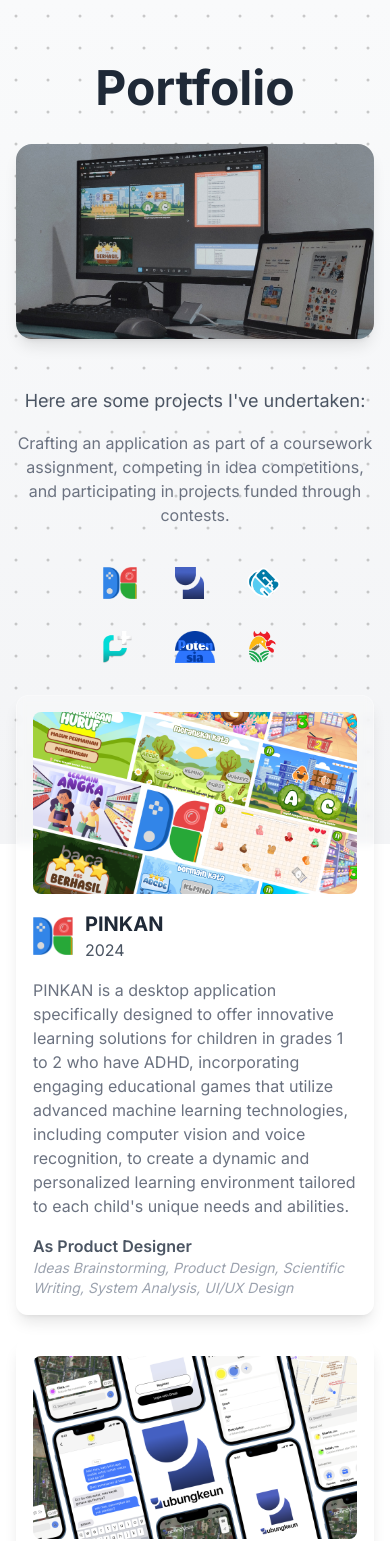
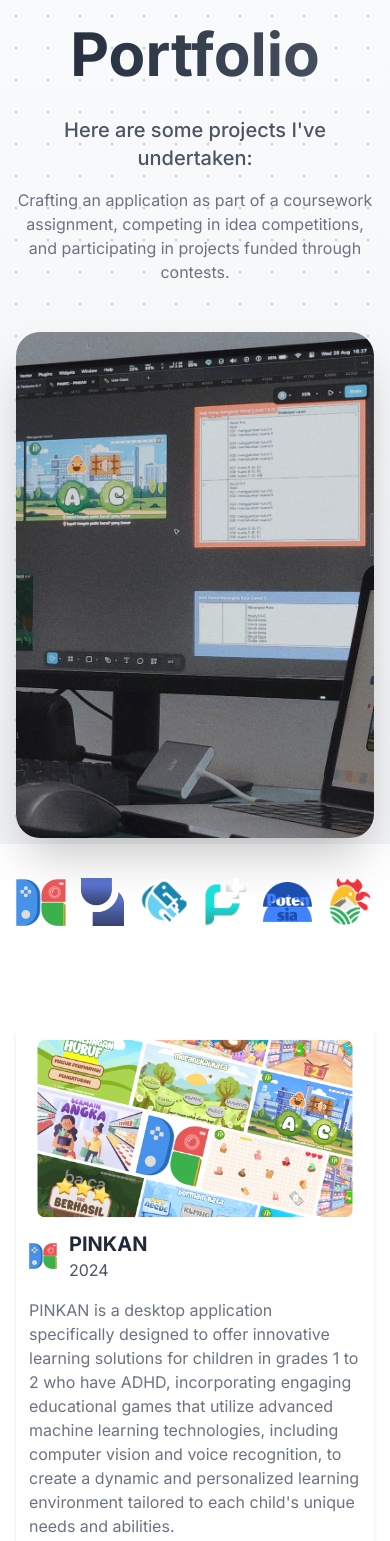
Before and after one commit to askar-ef/askarwebsite, a Next.js app: page /portfolio in a window 390 px wide. Shown: the top 1541 px of the page. Built offline with nearby package versions, Linux system fonts and the light colour scheme.

Commit message:
fix portfolio and add retro-grid

```diff
--- a/src/app/portfolio/page.tsx
+++ b/src/app/portfolio/page.tsx
@@ -7,6 +7,7 @@ import { DotPattern } from "@/components/ui/dot-pattern";
 import { PortfolioCard } from "@/components/portfolio/PortfolioCard";
 import { PortfolioNav } from "@/components/portfolio/PortfolioNav";
 import { portfolioItems } from "@/data/portfolio-items";
+import RetroGrid from "@/components/ui/retro-grid";
 
 const Portfolio = () => {
   return (
@@ -18,13 +19,14 @@ const Portfolio = () => {
           cx={16}
           cy={16}
           cr={1.5}
-          className="absolute inset-0 opacity-70 dark:opacity-50"
+          className="absolute inset-0 opacity-50 dark:opacity-30"
         />
       </div>
 
-      <div className="container mx-auto px-4 py-16 relative z-10">
+      <div className="relative z-50 pt-6 pb-2">
+        <div className="container mx-auto px-4">
           <motion.h1
-          className="text-5xl md:text-7xl font-bold text-center text-gray-800 mb-8"
+            className="text-6xl md:text-7xl font-bold text-center bg-clip-text text-transparent bg-gradient-to-r from-gray-800 to-gray-600 mb-8"
             initial={{ opacity: 0, y: 20 }}
             animate={{ opacity: 1, y: 0 }}
             transition={{ duration: 0.5 }}
@@ -32,48 +34,60 @@ const Portfolio = () => {
             Portfolio
           </motion.h1>
 
-        <div className="relative w-full max-w-3xl mx-auto mb-12">
-          <motion.div
-            className="relative rounded-2xl overflow-hidden shadow-lg"
-            initial={{ opacity: 0 }}
-            animate={{ opacity: 1 }}
-            transition={{ delay: 0.2 }}
-          >
-            <Image
-              src="/portfolio/Askar-View-Desktop.jpg"
-              alt="Portfolio Banner"
-              width={1200}
-              height={600}
-              className="w-full object-cover"
-            />
-          </motion.div>
-        </div>
-
+          <div className="max-w-2xl mx-auto mb-12">
             <motion.p
-          className="text-lg md:text-xl text-center text-gray-600 mb-4"
+              className="text-xl text-center text-gray-600 mb-4 font-medium"
               initial={{ opacity: 0 }}
               animate={{ opacity: 1 }}
               transition={{ delay: 0.3 }}
             >
               Here are some projects I&apos;ve undertaken:
             </motion.p>
-
             <motion.p
-          className="text-base text-center text-gray-500 mb-10"
+              className="text-base text-center text-gray-500"
               initial={{ opacity: 0 }}
               animate={{ opacity: 1 }}
               transition={{ delay: 0.4 }}
             >
-          Crafting an application as part of a coursework assignment, competing
-          in idea competitions, and participating in projects funded through
-          contests.
+              Crafting an application as part of a coursework assignment,
+              competing in idea competitions, and participating in projects
+              funded through contests.
             </motion.p>
+          </div>
 
+          <motion.div
+            className="relative w-full max-w-6xl mx-auto rounded-3xl overflow-hidden shadow-2xl"
+            style={{ height: "60vh" }}
+            initial={{ opacity: 0, y: 20 }}
+            animate={{ opacity: 1, y: 0 }}
+            transition={{ delay: 0.2 }}
+          >
+            <Image
+              src="/portfolio/Askar-View-Desktop.jpg"
+              alt="Portfolio Banner"
+              fill
+              className="object-cover"
+              priority
+            />
+          </motion.div>
+          <div className="relative z-50 mt-4">
             <PortfolioNav items={portfolioItems} />
+          </div>
+        </div>
+      </div>
 
-        <div className="space-y-6">
+      <div className="container mx-auto px-4 py-16 relative z-20">
+        <div className="grid gap-8">
           {portfolioItems.map((item, index) => (
-            <PortfolioCard key={index} item={item} />
+            <motion.div
+              key={index}
+              initial={{ opacity: 0, y: 20 }}
+              whileInView={{ opacity: 1, y: 0 }}
+              transition={{ delay: index * 0.1 }}
+              viewport={{ once: true }}
+            >
+              <PortfolioCard item={item} />
+            </motion.div>
           ))}
         </div>
       </div>
--- a/src/components/portfolio/PortfolioCard.tsx
+++ b/src/components/portfolio/PortfolioCard.tsx
@@ -20,24 +20,24 @@ export function PortfolioCard({ item }: { item: PortfolioItem }) {
       viewport={{ once: true }}
       transition={{ duration: 0.5 }}
     >
-      <div className="bg-white/20 backdrop-blur-sm rounded-xl shadow-lg overflow-hidden border border-white/30">
-        <div className="grid md:grid-cols-5 gap-4 p-4">
-          <div className="md:col-span-2 relative aspect-video rounded-lg overflow-hidden">
+      <div className="bg-white/10 backdrop-blur-md rounded-xl shadow-md overflow-hidden border border-white/20">
+        <div className="grid md:grid-cols-4 gap-2 p-3">
+          <div className="md:col-span-1 relative aspect-[16/9] rounded-lg overflow-hidden scale-95">
             <Image
               src={item.imageUrl}
               alt={item.title}
               fill
-              className="object-cover"
+              className="object-cover opacity-90"
             />
           </div>
-          <div className="md:col-span-3 space-y-4">
+          <div className="md:col-span-3 flex flex-col h-full">
             <div className="flex items-center gap-3">
               <Image
                 src={item.logo}
                 alt={`${item.title} logo`}
-                width={40}
-                height={40}
-                className="object-contain"
+                width={28}
+                height={28}
+                className="object-contain opacity-90"
               />
               <div>
                 <h3 className="text-xl font-bold text-gray-800">
@@ -46,8 +46,8 @@ export function PortfolioCard({ item }: { item: PortfolioItem }) {
                 <p className="text-gray-600">{item.year}</p>
               </div>
             </div>
-            <p className="text-gray-500 text-md">{item.description}</p>
-            <div>
+            <p className="text-gray-500 text-md mt-4">{item.description}</p>
+            <div className="mt-auto">
               <p className="font-semibold text-gray-600">{item.role}</p>
               <p className="text-gray-400 text-sm italic">{item.detail}</p>
             </div>
--- a/src/components/portfolio/PortfolioNav.tsx
+++ b/src/components/portfolio/PortfolioNav.tsx
@@ -1,5 +1,6 @@
 import { motion } from "framer-motion";
 import Image from "next/image";
+import { useEffect, useRef, useState } from "react";
 
 interface PortfolioItem {
   title: string;
@@ -7,54 +8,91 @@ interface PortfolioItem {
 }
 
 export function PortfolioNav({ items }: { items: PortfolioItem[] }) {
+  const [isSticky, setIsSticky] = useState(false);
+  const navRef = useRef<HTMLDivElement>(null);
+
+  useEffect(() => {
+    const handleScroll = () => {
+      if (navRef.current) {
+        const navPosition = navRef.current.getBoundingClientRect().top;
+        setIsSticky(navPosition <= 0);
+      }
+    };
+
+    window.addEventListener("scroll", handleScroll);
+    return () => window.removeEventListener("scroll", handleScroll);
+  }, []);
+
   const scrollToSection = (title: string) => {
     const element = document.getElementById(title);
     if (element) {
-      element.scrollIntoView({
+      const offset = isSticky ? 80 : 0;
+      const elementPosition =
+        element.getBoundingClientRect().top + window.pageYOffset;
+      window.scrollTo({
+        top: elementPosition - offset,
         behavior: "smooth",
-        block: "start",
       });
     }
   };
 
   return (
-    <div className="flex flex-wrap justify-center items-center gap-8 md:gap-12">
-      <div className="grid grid-cols-3 md:grid-cols-6 gap-8 mb-8">
-        {items.slice(0, 6).map((item, index) => (
-          <motion.button
+    <div ref={navRef} className="relative py-6 w-full">
+      <motion.div
+        className={`transition-all duration-700 ease-in-out max-w-6xl mx-auto ${
+          isSticky ? "fixed top-4 left-0 right-0 z-50 px-4" : "w-full"
+        }`}
+        initial={false}
+        animate={{
+          scale: isSticky ? 0.9 : 1,
+          y: isSticky ? 0 : 0,
+        }}
+        transition={{
+          duration: 0.6,
+          ease: [0.4, 0, 0.2, 1], // Menggunakan cubic bezier untuk transisi yang lebih halus
+        }}
+      >
+        <div className="flex items-center justify-center gap-3">
+          {items.map((item, index) => (
+            <motion.div
               key={index}
-            onClick={() => scrollToSection(item.title)}
-            className="relative h-8 md:h-10 cursor-pointer"
-            whileHover={{ scale: 1.05 }}
-            whileTap={{ scale: 0.95 }}
+              onMouseEnter={() => scrollToSection(item.title)}
+              className={`relative cursor-pointer ${
+                isSticky ? "h-8 w-20" : "h-12 w-28 md:h-14 md:w-32"
+              }`}
+              initial={{ opacity: 0, y: 20 }}
+              animate={{ opacity: 1, y: 0 }}
+              transition={{
+                delay: index * 0.15, // Menambah delay antar item
+                duration: 0.7, // Memperpanjang durasi animasi
+                ease: [0.4, 0, 0.2, 1], // Menggunakan cubic bezier yang sama
+              }}
+              whileHover={{
+                scale: 1.08,
+                transition: {
+                  duration: 0.4,
+                  ease: [0.4, 0, 0.2, 1],
+                },
+              }}
+              whileTap={{
+                scale: 0.95,
+                transition: {
+                  duration: 0.2,
+                  ease: [0.4, 0, 0.2, 1],
+                },
+              }}
             >
               <Image
                 src={item.logo}
                 alt={item.title}
-              height={40}
+                height={50}
                 width={160}
-              className="object-contain w-auto h-full"
+                className="object-contain w-full h-full opacity-90 hover:opacity-100 transition-opacity duration-500" // Memperlambat transisi opacity
               />
-          </motion.button>
+            </motion.div>
           ))}
         </div>
-      {items.slice(6).map((item, index) => (
-        <motion.button
-          key={`bottom-${index}`}
-          onClick={() => scrollToSection(item.title)}
-          className="relative h-8 md:h-10 w-full flex justify-center cursor-pointer"
-          whileHover={{ scale: 1.05 }}
-          whileTap={{ scale: 0.95 }}
-        >
-          <Image
-            src={item.logo}
-            alt={item.title}
-            height={40}
-            width={160}
-            className="object-contain w-auto h-full"
-          />
-        </motion.button>
-      ))}
+      </motion.div>
     </div>
   );
 }
--- /dev/null
+++ b/src/components/ui/retro-grid.tsx
@@ -0,0 +1,39 @@
+import { cn } from "@/lib/utils";
+
+export default function RetroGrid({
+  className,
+  angle = 65,
+}: {
+  className?: string;
+  angle?: number;
+}) {
+  return (
+    <div
+      className={cn(
+        "pointer-events-none absolute size-full overflow-hidden opacity-70 [perspective:200px]",
+        className
+      )}
+      style={{ "--grid-angle": `${angle}deg` } as React.CSSProperties}
+    >
+      {/* Teal Background Gradient */}
+      <div className="absolute inset-0 bg-gradient-to-br from-green-100/20 to-teal-100/40" />
+
+      {/* Grid */}
+      <div className="absolute inset-0 [transform:rotateX(var(--grid-angle))]">
+        <div
+          className={cn(
+            "animate-grid",
+            "[background-repeat:repeat] [background-size:60px_60px] [height:300vh] [inset:0%_0px] [margin-left:-50%] [transform-origin:100%_0_0] [width:600vw]",
+            // Light Styles
+            "[background-image:linear-gradient(to_right,rgba(0,0,0,0.3)_1px,transparent_0),linear-gradient(to_bottom,rgba(0,0,0,0.3)_1px,transparent_0)]",
+            // Dark styles
+            "dark:[background-image:linear-gradient(to_right,rgba(255,255,255,0.5)_1px,transparent_0),linear-gradient(to_bottom,rgba(255,255,255,0.5)_1px,transparent_0)]"
+          )}
+        />
+      </div>
+
+      {/* Overlay Gradient */}
+      <div className="absolute inset-0 bg-gradient-to-t from-teal-50/50 to-transparent to-90% dark:from-teal-900/30" />
+    </div>
+  );
+}
--- a/tailwind.config.js
+++ b/tailwind.config.js
@@ -72,11 +72,20 @@ module.exports = {
   					transform: 'rotate(215deg) translateX(-500px)',
   					opacity: '0'
   				}
+  			},
+  			grid: {
+  				'0%': {
+  					transform: 'translateY(-50%)'
+  				},
+  				'100%': {
+  					transform: 'translateY(0)'
+  				}
   			}
   		},
   		animation: {
   			'grid-skew': 'grid-skew 20s ease-in-out infinite',
-  			meteor: 'meteor 5s linear infinite'
+  			meteor: 'meteor 5s linear infinite',
+  			grid: 'grid 15s linear infinite'
   		}
   	}
   },
```
Also changed, not shown: src/app/page.tsx (+7 -11 lines). Lines whose indentation alone changed are shown as unchanged.
